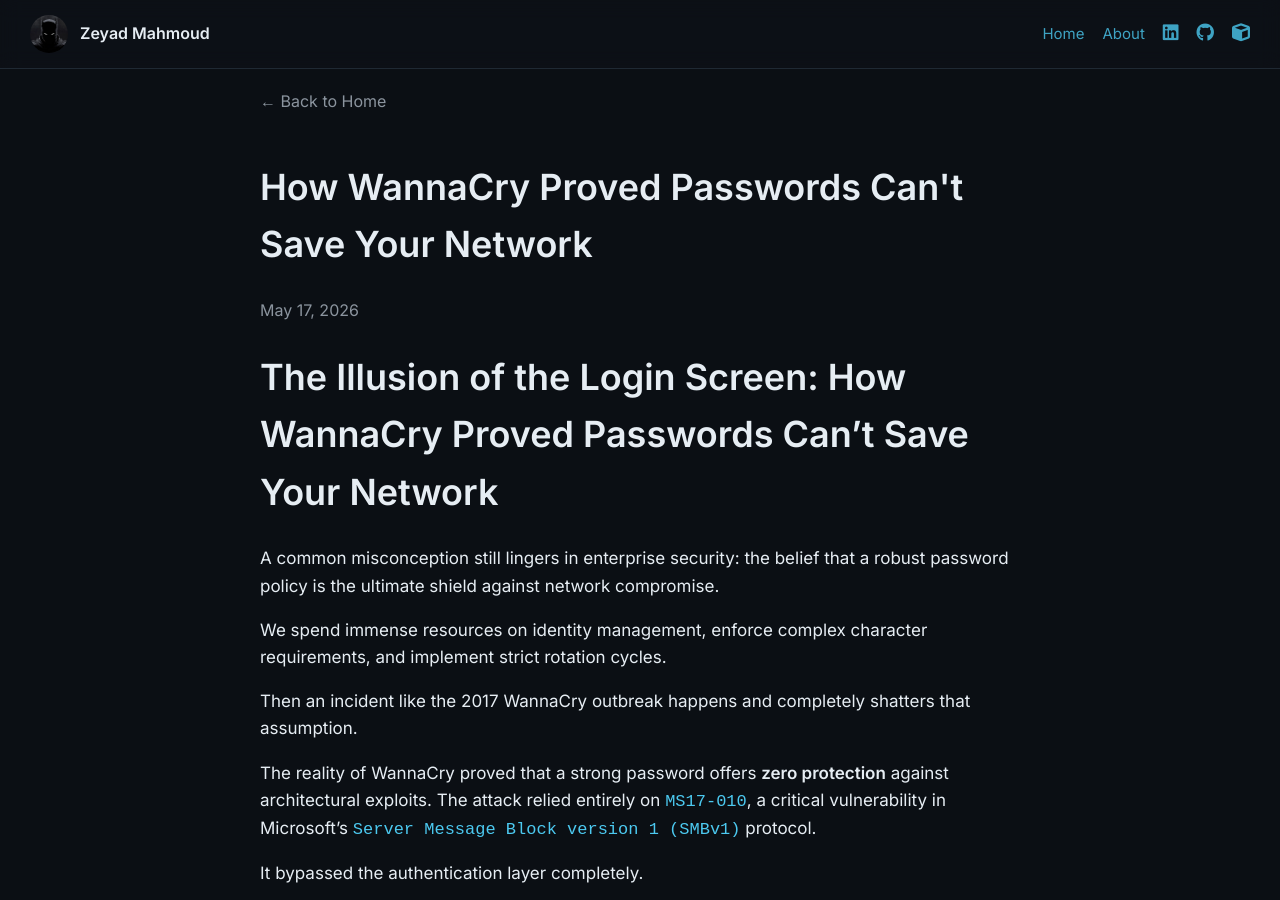
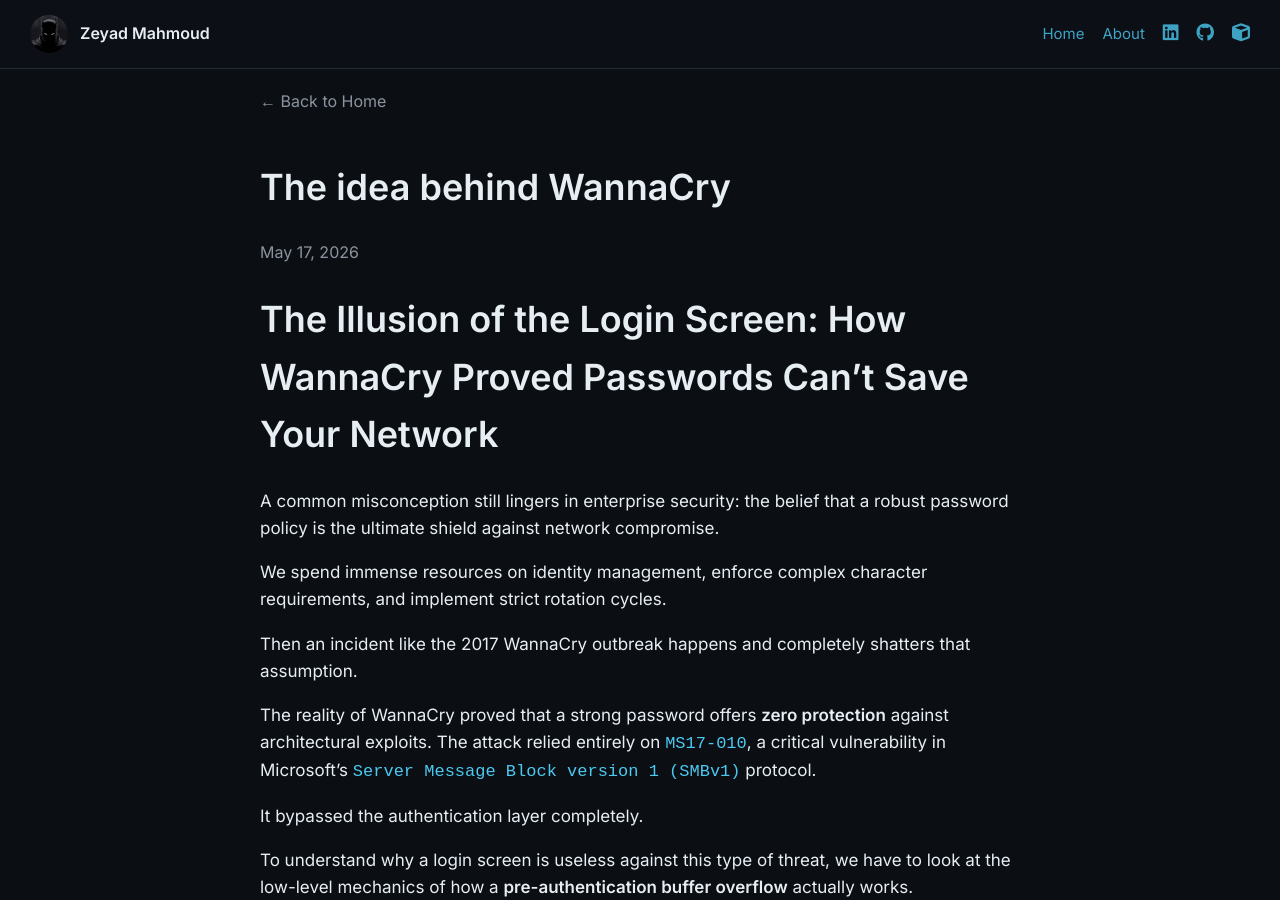
Before and after one commit to zeyad-mahmoud7/zeyad-mahmoud7.github.io, a Jekyll site: the page built from _posts/2026-05-18-WannaCry.md, in a window 1280 px wide and 900 px high. Built offline with Jekyll 4.4.1, drawn with Linux system fonts in a browser that asks for light colours.

Commit message:
Update 2026-05-18-WannaCry.md

```diff
--- a/_posts/2026-05-18-WannaCry.md
+++ b/_posts/2026-05-18-WannaCry.md
@@ -1,6 +1,6 @@
 ---
 layout: post
-title: "How WannaCry Proved Passwords Can't Save Your Network"
+title: "The idea behind WannaCry"
 date: 2026-05-17
 categories: [Cybersecurity, Malware, Windows]
 tags: [WannaCry, MS17-010, EternalBlue, SMBv1, Windows, Buffer Overflow, RCE]
```
